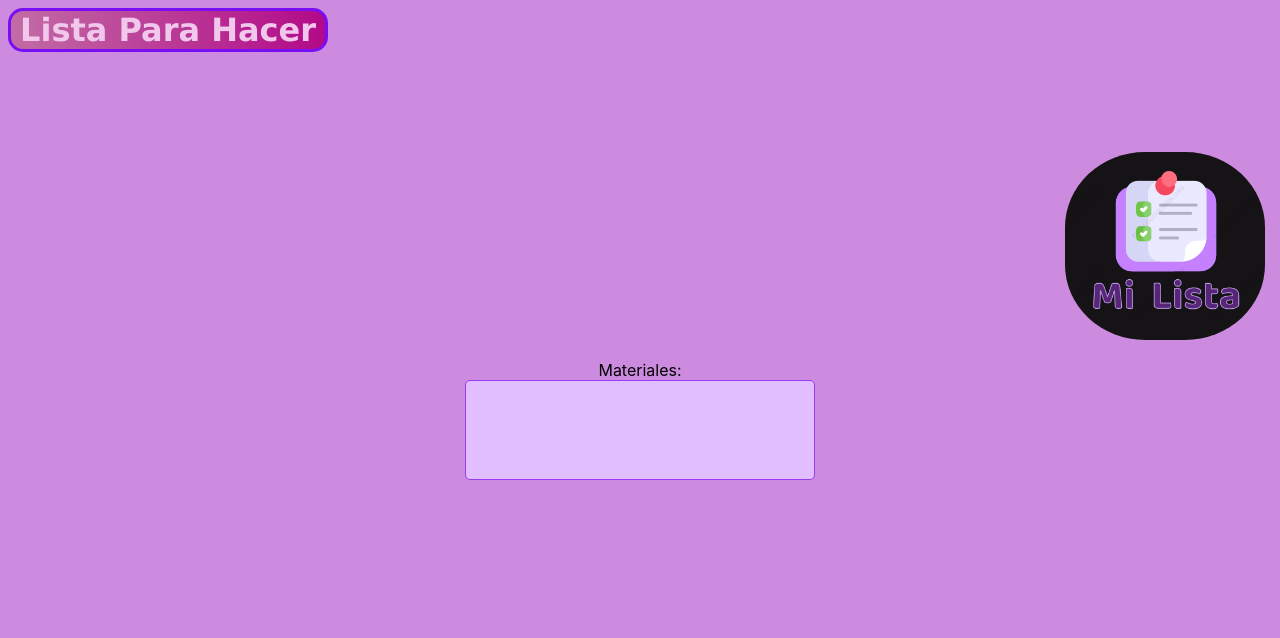
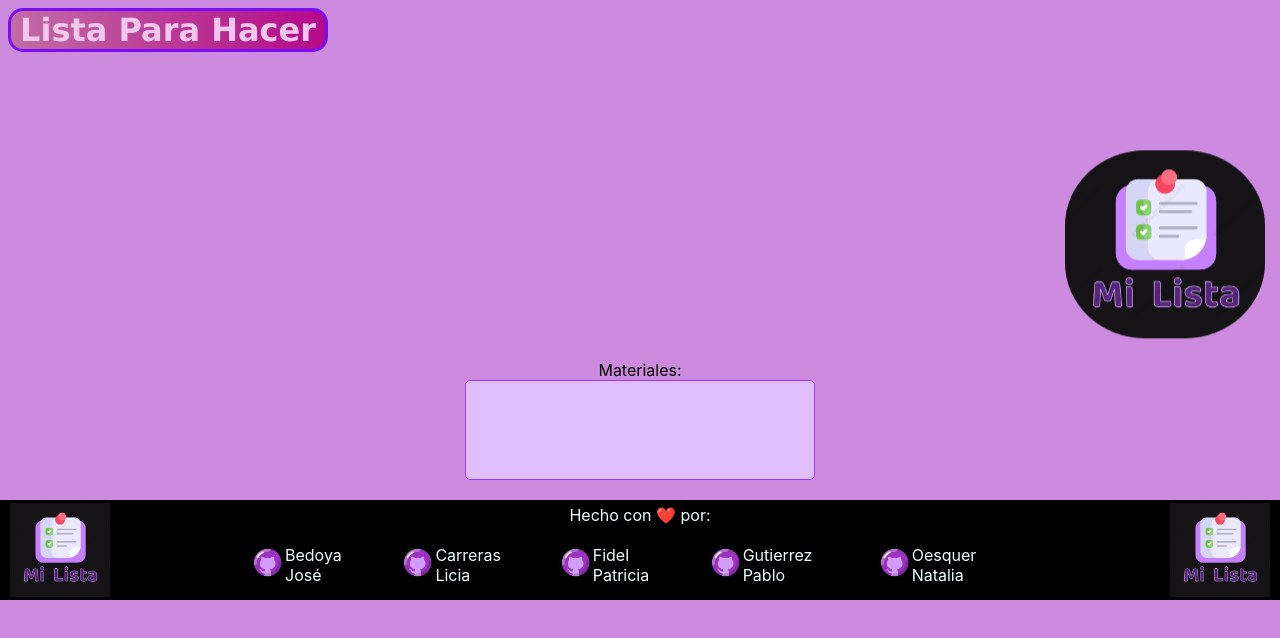
Before and after one commit to NatiOesquer/listatareas, a React (Create React App) app in the folder tareas/: page / in a window 1280 px wide. Shown: the top 638 px of the page. Built offline with nearby package versions, Linux system fonts and the light colour scheme.

Commit message:
creacion de componente footer (#4)

```diff
--- /dev/null
+++ b/tareas/src/components/footer/Footer.jsx
@@ -0,0 +1,40 @@
+import React from 'react'
+import "./footer.css"
+import "../../App.css"
+
+export default function Footer() {
+  return (
+    <div className='footer'>
+            <img className='logoApp' src="assets/logos.png" alt="Logo App" />
+            <div className='texto'>
+                <span className='hecho'>Hecho con ❤️ por:</span>
+                <ul className='nosotros'>
+                    <li className='cadaUno'>
+                        <a href="https://github.com/predicador2023" target='_blank'><img className='logoGit' src="assets/logoGit.jpg" alt="Github" /></a>
+                        <p>Bedoya José</p>
+                    </li>
+                    <li className='cadaUno'>
+                        <a href="https://github.com/Licia1911" target='_blank'><img className='logoGit' src="assets/logoGit.jpg" alt="Github" /></a>
+                        <p>Carreras Licia</p>
+                    </li>
+                    <li className='cadaUno'>
+                        <a href="https://github.com/pfidel" target='_blank'><img className='logoGit' src="assets/logoGit.jpg" alt="Github" /></a>
+                        <p>Fidel Patricia</p>
+                    </li>
+                    <li className='cadaUno'>
+                        <a href="https://github.com/pmgutierrez" target='_blank'><img className='logoGit' src="assets/logoGit.jpg" alt="Github" /></a>
+                        <p>Gutierrez Pablo</p>
+                    </li>
+                    <li className='cadaUno'>
+                        <a href="https://github.com/NatiOesquer" target='_blank'><img className='logoGit' src="assets/logoGit.jpg" alt="Github" /></a>
+                        <p>Oesquer Natalia</p>
+                    </li>
+                </ul>
+            </div>
+
+            <img className='logoApp' src="assets/logos.png" alt="Logo App" />
+
+        </div>
+
+  )
+}
--- /dev/null
+++ b/tareas/src/components/footer/footer.css
@@ -0,0 +1,45 @@
+.footer {
+    margin-top: auto;
+    width: auto;
+    height: 100px;
+    background-color: black;
+    display: flex;
+    align-items: center;
+    justify-content: space-between;
+}
+
+.logoApp {
+    width: 100px;
+    margin: 10px;
+}
+
+.texto {
+    width: 800px;
+    display: flex;
+    flex-direction: column;
+    align-items: center;
+    justify-content: center;
+}
+
+
+.hecho {
+    color: azure;
+    margin-bottom: 10px;
+}
+
+.nosotros {
+    display: inline-flex;
+}
+
+.logoGit {
+    width: 35px;
+    border-radius: 50%;
+}
+
+.cadaUno {
+    list-style-type: none;
+    color: azure;
+    display: flex;
+    flex-direction: row;
+    margin: 10px;
+}
--- a/tareas/src/pages/Home.jsx
+++ b/tareas/src/pages/Home.jsx
@@ -3,6 +3,7 @@ import "../App.css"
 import Titulo from '../components/titulo/Titulo'
 import Logo from '../components/logo/Logo'
 import Materiales from '../components/materiales/Materiales'
+import Footer from '../components/footer/Footer'
 
 
 export default function Home() {
@@ -11,6 +12,8 @@ export default function Home() {
       <Titulo/>
       <Logo />
       <Materiales />
+
+      <Footer />
     </div>
   )
 }
```
Also changed, not shown: tareas/public/assets/logoGit.jpg (added).
